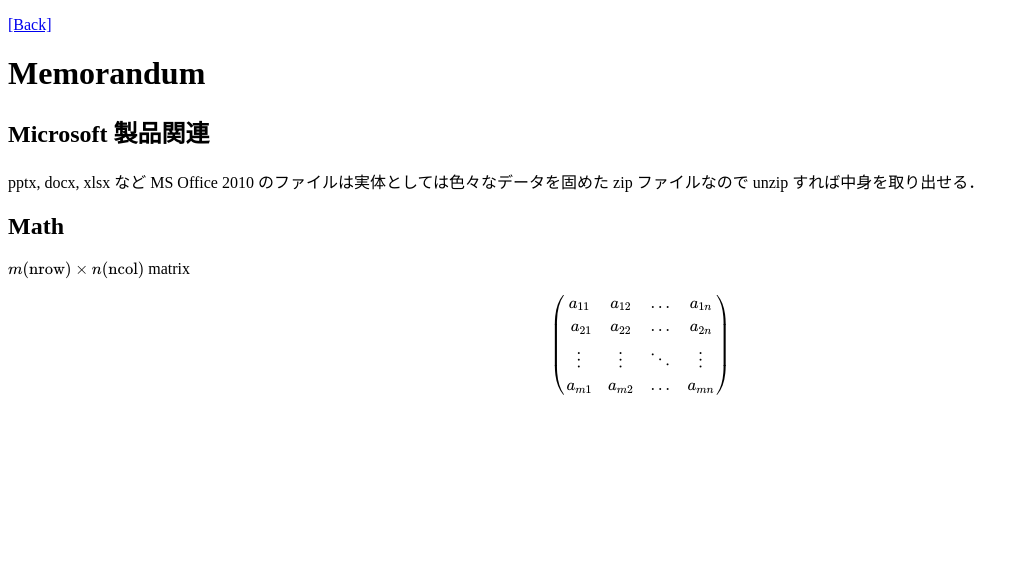
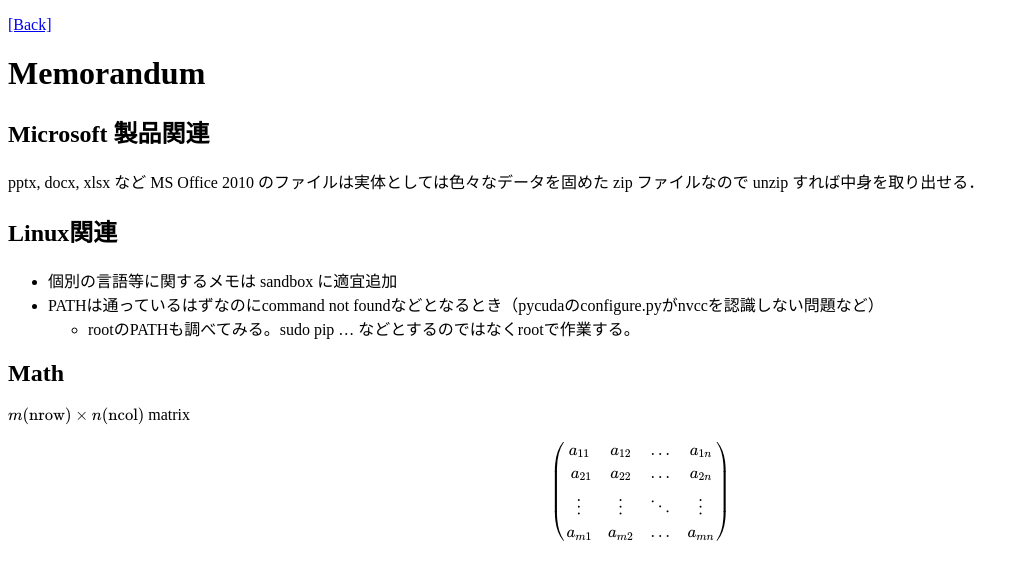
Before and after one commit to tachi-hi/tachi-hi.github.io, a Jekyll site: the page built from memo.md, in a window 1280 px wide. Shown: the top 580 px of the page, without its empty margins (0-1029 px from the left). Built offline with Jekyll 4.4.1, drawn with Linux system fonts in a browser that asks for light colours; formulas are drawn with MathJax 3.

Commit message:
added a memo on linux

```diff
--- a/memo.md
+++ b/memo.md
@@ -17,6 +17,13 @@ title: Memorandum
 
 pptx, docx, xlsx など MS Office 2010 のファイルは実体としては色々なデータを固めた zip ファイルなので unzip すれば中身を取り出せる．
 
+## Linux関連
+
++ 個別の言語等に関するメモは sandbox に適宜追加
++ PATHは通っているはずなのにcommand not foundなどとなるとき（pycudaのconfigure.pyがnvccを認識しない問題など）
+	+ rootのPATHも調べてみる。sudo pip ... などとするのではなくrootで作業する。
+
+
 ## Math
 $$m (\mathrm{nrow}) \times n (\mathrm{ncol})$$ matrix
 
```
